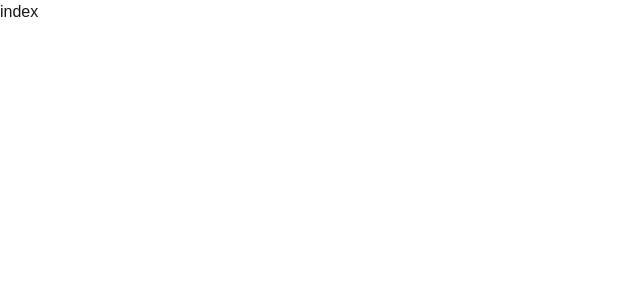
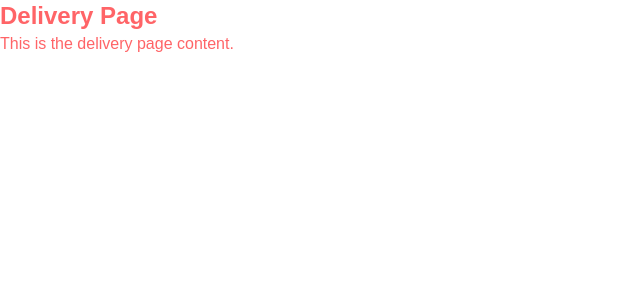
Before and after one commit to Ngirinshuti/mutovu_market, a Next.js app in the folder front_end/: page /pages/delivery in a window 1280 px wide. Shown: the top 300 px of the page, without its empty margins (0-640 px from the left). Built offline with nearby package versions, Linux system fonts and the light colour scheme.

Commit message:
project setup

```diff
--- a/front_end/app/pages/delivery/page.tsx
+++ b/front_end/app/pages/delivery/page.tsx
@@ -2,7 +2,12 @@ import React from 'react'
 
 function index() {
   return (
-    <div>index</div>
+    <div className='text-red-400'>
+      <div>
+        <h1 className='text-2xl font-bold'>Delivery Page</h1>
+        <p>This is the delivery page content.</p>
+      </div>
+    </div>
   )
 }
 
```
Also changed, not shown: front_end/package.json (+6 -5 lines), 2 other files (tests, documents, lock files or other folders).
